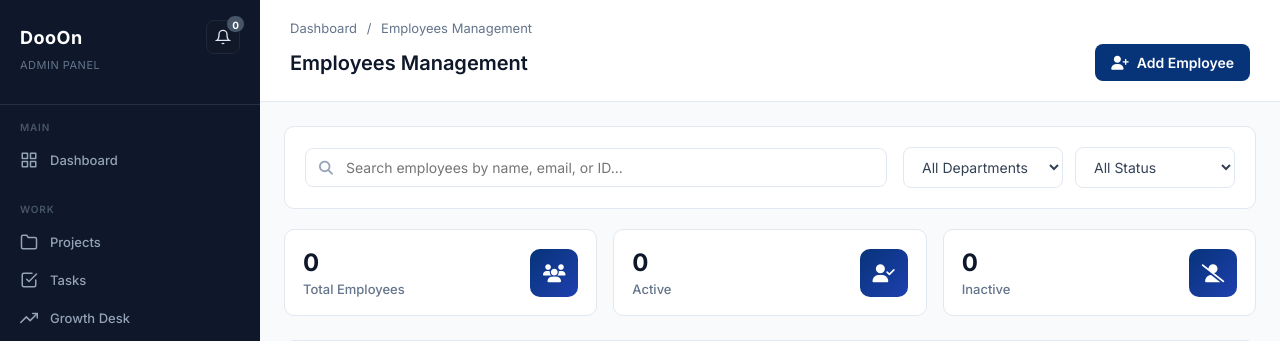
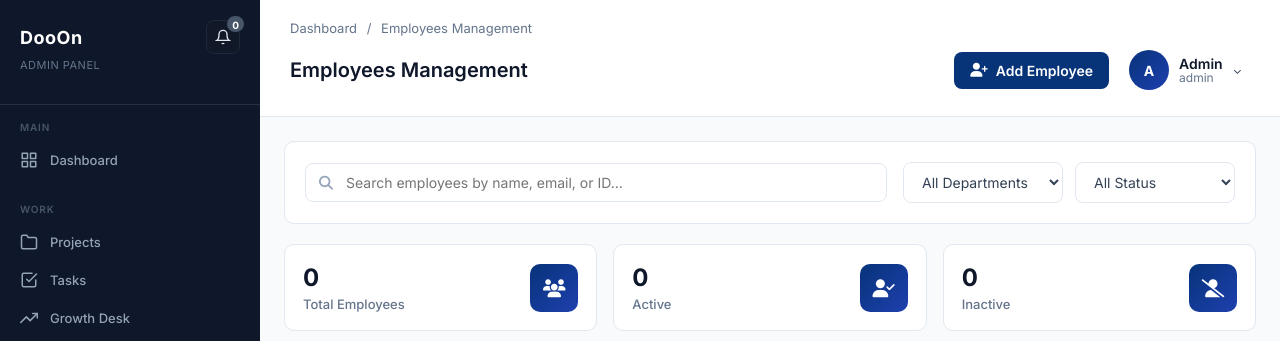
Before and after one commit to diyadave/HR_MANAGEMENT, a Python web app: template frontend/templates/admin/employees.html in a window 1280 px wide. Shown: the top 341 px of the page. Run offline with Jinja, Linux system fonts and the light colour scheme; the template is opened without the code that fills it, so the values that code supplies are empty.

Commit message:
profile section updated

```diff
--- a/frontend/static/js/admin_header_profile.js
+++ b/frontend/static/js/admin_header_profile.js
@@ -71,6 +71,29 @@
     }
 
     try {
+      var token = localStorage.getItem("access_token");
+      if (token) {
+        var base = (window.BASE_URL || "http://127.0.0.1:8000").replace(/\/+$/, "");
+        var resp = await fetch(base + "/admin/profile", {
+          method: "GET",
+          headers: {
+            "Authorization": "Bearer " + token
+          }
+        });
+        if (resp.ok) {
+          var profileData = await resp.json();
+          return {
+            name: profileData && profileData.name ? profileData.name : fallback.name,
+            role: (profileData && (profileData.designation || profileData.role)) ? (profileData.designation || profileData.role) : fallback.role,
+            profile_image: profileData && profileData.profile_image ? profileData.profile_image : ""
+          };
+        }
+      }
+    } catch (errFetch) {
+      console.warn("Admin header profile direct fetch failed:", errFetch);
+    }
+
+    try {
       var raw = localStorage.getItem("user");
       if (raw) {
         var user = JSON.parse(raw);
--- a/frontend/templates/admin/employees.html
+++ b/frontend/templates/admin/employees.html
@@ -88,9 +88,16 @@
             margin: 0 6px;
         }
 
+        .header-main {
+            display: flex;
+            justify-content: space-between;
+            align-items: center;
+            gap: 16px;
+            flex-wrap: wrap;
+        }
+
         .page-title {
             display: flex;
-            justify-content: space-between;
             align-items: center;
         }
 
@@ -98,6 +105,30 @@
             font-size: 20px;
             font-weight: 600;
             color: var(--gray-900);
+        }
+
+        .header-actions {
+            display: flex;
+            align-items: center;
+            gap: 12px;
+            flex-wrap: wrap;
+        }
+
+        .add-employee-btn {
+            padding: 10px 16px;
+            background: #073379;
+            color: white;
+            border: none;
+            border-radius: 8px;
+            font-size: 14px;
+            font-weight: 600;
+            cursor: pointer;
+            display: inline-flex;
+            align-items: center;
+            gap: 8px;
+        }
+        .add-employee-btn:hover {
+            background: #052962;
         }
 
         /* Content Area */
@@ -731,6 +762,11 @@
                 padding: 16px;
             }
 
+            .header-main {
+                flex-direction: column;
+                align-items: flex-start;
+            }
+
             .filters-bar {
                 flex-direction: column;
                 align-items: stretch;
@@ -781,27 +817,17 @@
                 <span class="separator">/</span>
                 <span>Employees Management</span>
             </div>
+            <div class="header-main">
                 <div class="page-title">
-        <h1>Employees Management</h1>
-
-        <button id="addEmployeeBtn"
-            style="
-                padding: 10px 16px;
-                background: #073379;
-                color: white;
-                border: none;
-                border-radius: 8px;
-                font-size: 14px;
-                font-weight: 600;
-                cursor: pointer;
-                display: flex;
-                align-items: center;
-                gap: 8px;
-            ">
-            <i class="fas fa-user-plus"></i>
-            Add Employee
-        </button>
-    </div>
+                    <h1>Employees Management</h1>
+                </div>
+                <div class="header-actions">
+                    <button id="addEmployeeBtn" class="add-employee-btn">
+                        <i class="fas fa-user-plus"></i>
+                        Add Employee
+                    </button>
+                </div>
+            </div>
         </div>
 
 
@@ -1335,6 +1361,7 @@ document.getElementById("employeeDetailModal").addEventListener("click", (e) =>
                 });
             });
     </script>
+<script src="../../static/js/admin_header_profile.js"></script>
 
 </body>
 </html>
```
Also changed, not shown: backend/app/routes/auth.py (+6 -1 lines), frontend/static/js/login.js (+6 -1 lines), frontend/templates/admin/all_leaves.html (+32 -2 lines), frontend/templates/admin/leaves.html (+13 -0 lines), frontend/templates/admin/projects.html (+51 -28 lines).
